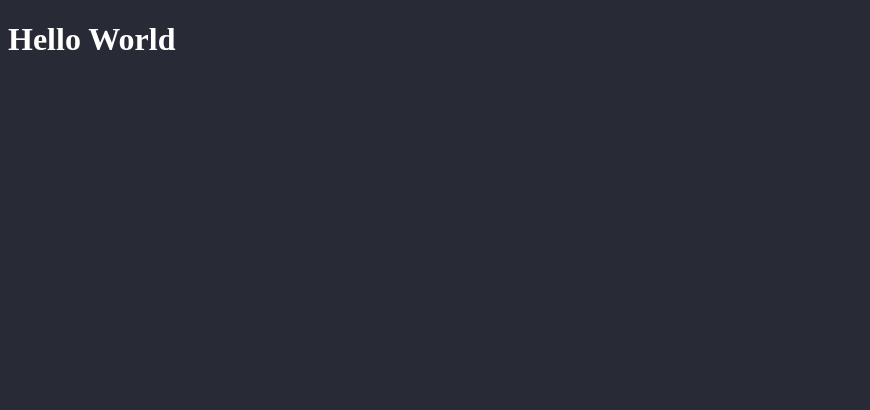
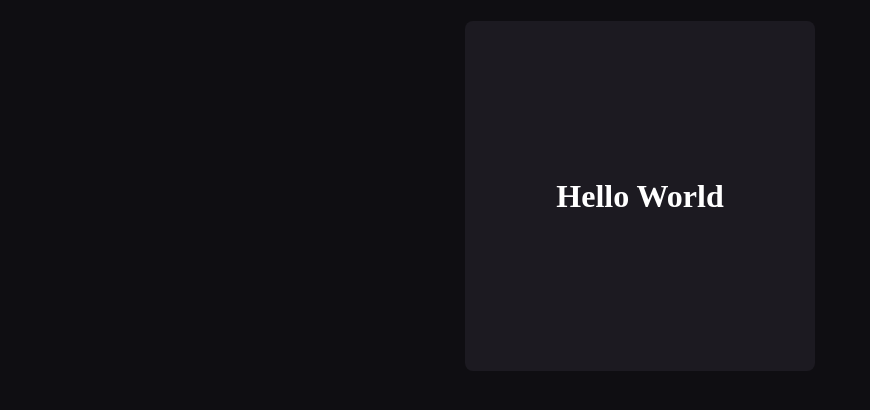
Before and after one commit to deivid94/PETSHOP, a website built with Parcel: page src/index.html in a window 1280 px wide. Shown: the whole page, without its empty margins (0-870 px from the left). Built offline with nearby package versions, Linux system fonts and the light colour scheme.

Commit message:
STYLE: Background and align div hello word

```diff
--- a/src/css/style.css
+++ b/src/css/style.css
@@ -1,8 +1,17 @@
 body {
-  background-color: #282A36;
-;
+  background-color: #0f0e12;
 }
 
 h1 {
   color: white;
 }
+.card {
+  background-color: #1c1a21;
+  width: 350px;
+  height: 350px;
+  justify-content: center;
+  align-content: center;
+  margin: 0 auto;
+  text-align: center;
+  border-radius: 8px;
+}
--- a/src/index.html
+++ b/src/index.html
@@ -8,7 +8,7 @@
   </head>
   <body>
     <h1>
-      Hello World
+      <div class="card">Hello World</div>
     </h1>
   </body>
 </html>
```
Also changed, not shown: dist/index.html, 2 other files.
